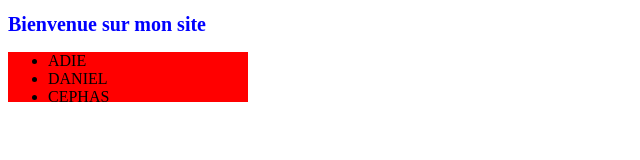
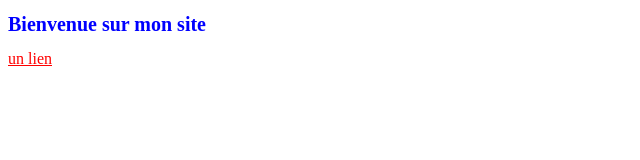
Before and after one commit to danceph/progistack, a plain HTML site: page index.html in a window 1280 px wide. Shown: the whole page, without its empty margins (0-640 px from the left). Drawn offline with Linux system fonts and the light colour scheme.

Commit message:
version 3.0

```diff
--- a/index.html
+++ b/index.html
@@ -9,13 +9,9 @@
 <body>
 
     <h1>Bienvenue sur mon site</h1>
-
-    <!-- cretion de liste -->
-    <ul>
-        <li>ADIE</li>
-        <li>DANIEL</li>
-        <li>CEPHAS</li>
-    </ul>
+    <div class="container">
+        <a href="#">un lien</a>
+    </div>
 
 </body>
 </html>
--- a/style.css
+++ b/style.css
@@ -2,9 +2,6 @@ h1{
     font-size: 20px;
     color: blue;
 }
-
-ul{
-    width: 200px;
-    height: 50PX;
-    background-color: red;
+a{
+    color: red;
 }
```
Also changed, not shown: 1 other file.
